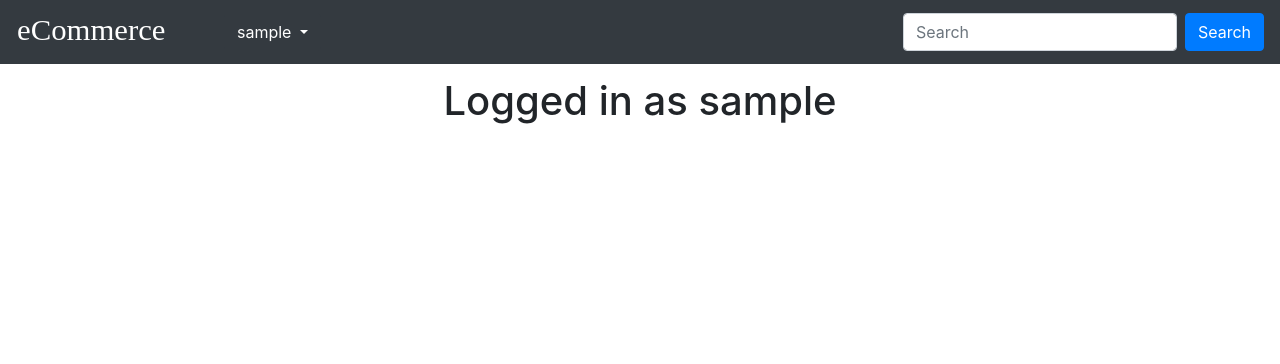
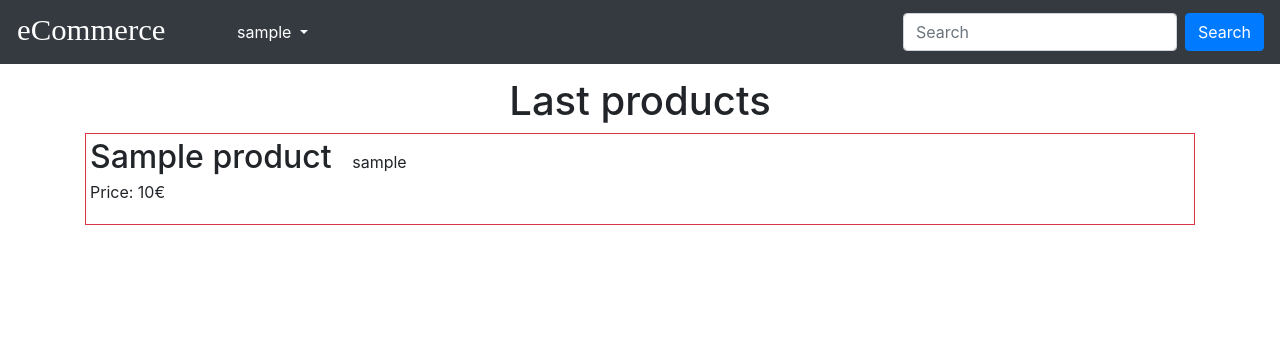
Before and after one commit to ToniIvars/Django-eCommerce, a Django app: page / in a window 1280 px wide. Shown: the top 364 px of the page. Run offline with Django 3.2, Linux system fonts and the light colour scheme; a user stored in the database is signed in; tables that the repository leaves empty hold one stand-in row (values such as "Sample post"); some libraries are stand-ins or nearby versions.

Commit message:
Added the display of the products in the index of the page

```diff
--- a/eCommerce/store/views.py
+++ b/eCommerce/store/views.py
@@ -4,11 +4,13 @@ from django.contrib import messages
 from django.contrib.auth.models import User
 
 from .forms import ProfileForm
+from .models import Product
 
 # Create your views here.
 @login_required
 def index(request):
-    return render(request, 'store/index.html')
+    last_products = Product.objects.all()
+    return render(request, 'store/index.html', {'products':last_products})
 
 @login_required
 def profile(request):
@@ -40,4 +42,4 @@ def profile(request):
     else:
         form = ProfileForm(user_id=request.user.id)
 
-    return render(request, 'store/profile.html', {'form':form})
+    return render(request, 'store/profile.html', {'form':form, 'profile':True})
--- a/eCommerce/templates/store/base.html
+++ b/eCommerce/templates/store/base.html
@@ -54,8 +54,10 @@
             {% endif %}
         {% endfor %}
         <div class="container text-center mt-2">
+    {% elif profile%}
+        <div class="container text-center" style="padding-top: 4.8rem;">
     {% else %}
-        <div class="container text-center" style="padding-top: 4.8rem;">
+        <div class="container" style="padding-top: 4.8rem;">
     {% endif %}
 
             {% block content %}{% endblock %}
--- a/eCommerce/templates/store/index.html
+++ b/eCommerce/templates/store/index.html
@@ -4,5 +4,12 @@
 {% block title %} Index {% endblock %}
 
 {% block content %}
-    <h1>Logged in as {{user.username}}</h1>
+    <h1 class="text-center">Last products</h1>
+    {% for product in products %}
+        <div class="mb-4 border border-danger p-1">
+            <h2 class="d-inline mr-3">{{product.name}}</h2>
+            <p class="d-inline">{{product.seller}}</p>
+            <p class="mt-1">Price: {{product.price}}€</p>
+        </div>
+    {% endfor %}
 {% endblock %}
```
